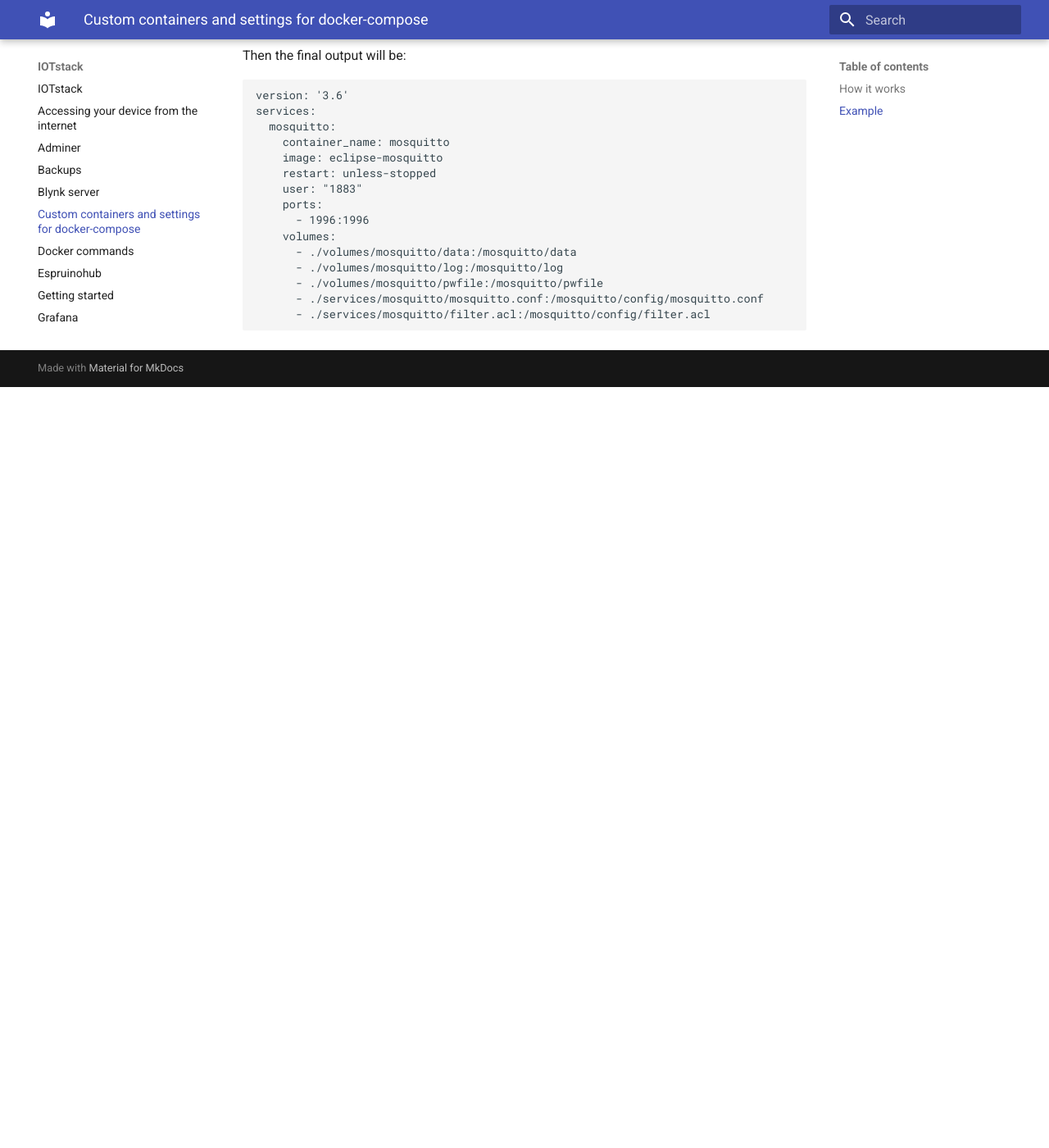
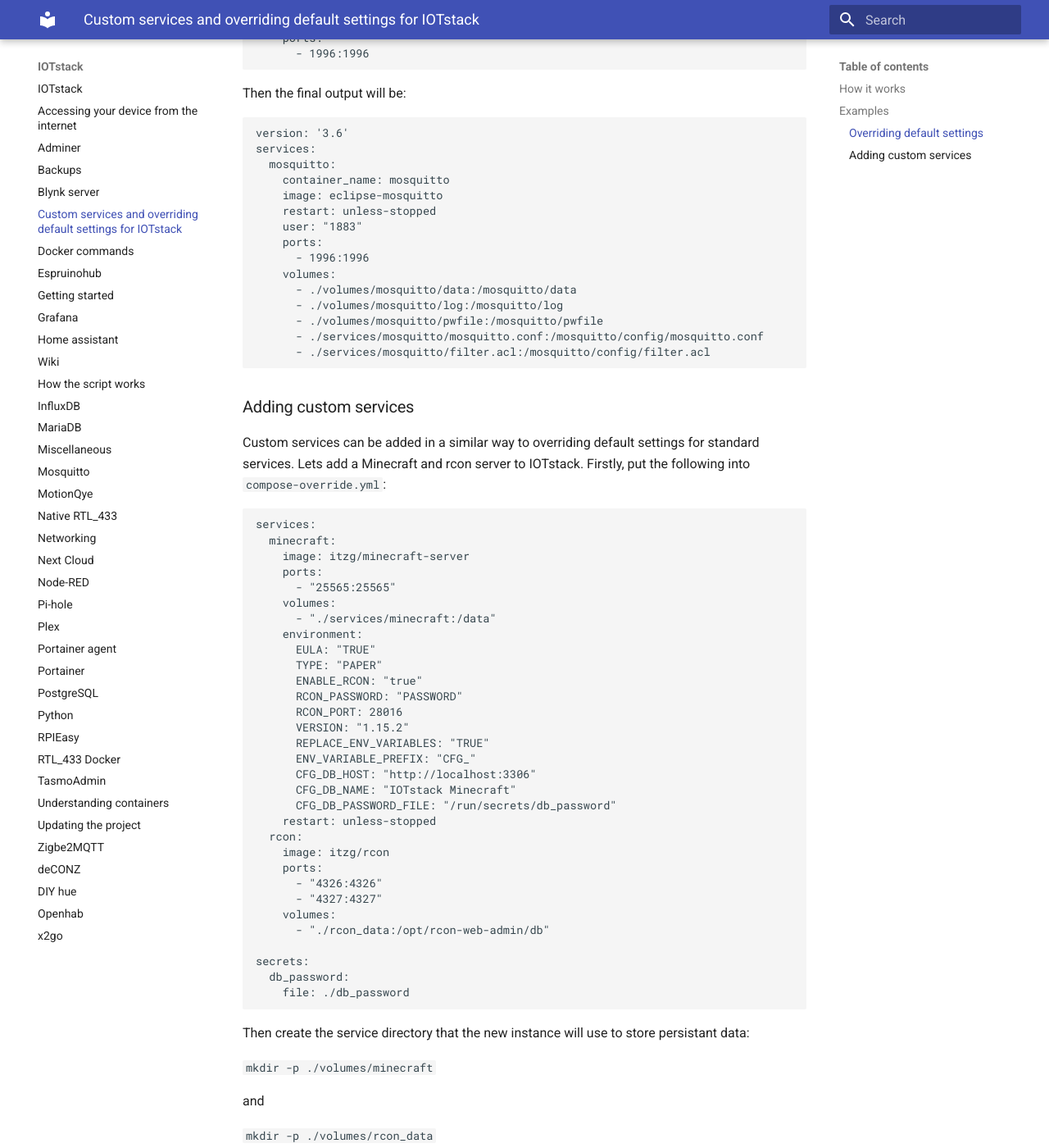
Before and after one commit to gcgarner/IOTstack, an MkDocs documentation site: the page built from docs/Custom.md, in a window 1280 px wide and 1400 px high, scrolled down 2001 px. Shown: the whole window at 82% size. Built offline with MkDocs 1.6.1 and Material for MkDocs 9.7.7, drawn with Linux system fonts in a browser that asks for light colours; before the commit the page ends 2473 px from its top, so only the background shows below that; some of the changed text lies outside the part shown.

Commit message:
Expanded upon custom services and settings

````diff
--- a/docs/Custom.md
+++ b/docs/Custom.md
@@ -1,4 +1,4 @@
-# Custom containers and settings for docker-compose
+# Custom services and overriding default settings for IOTstack
 You can specify modifcations to the `docker-compose.yml` file, including your own networks and custom containers/services.
 
 Create a file called `compose-override.yml` in the main directory, and place your modifications into it. These changes will be merged into the `docker-compose.yml` file next time you run the build script.
@@ -6,12 +6,14 @@
 ## How it works
 1. After the build process has been completed, a temporary docker compose file is created in the `tmp` directory.
 2. The script then checks if `compose-override.yml` exists:
-    1. If it exists, then continue to step `3`
-    2. If it does not exist, copy the temporary docker compose file to the main directory and rename to `docker-compose.yml`.
+    * If it exists, then continue to step `3`
+    * If it does not exist, copy the temporary docker compose file to the main directory and rename it to `docker-compose.yml`.
 3. Using the `yaml_merge.py` script, merge both the `compose-override.yml` and the temporary docker compose file together; Using the temporary file as the default values and interating through each level of the yaml structure, check to see if the `compose-override.yml` has a value set.
 4. Output the final file to the main directory, calling it `docker-compose.yml`.
 
-## Example
+## Examples
+
+### Overriding default settings
 For example, lets assume you put the following into the `compose-override.yml` file:
 ```
 services:
@@ -89,3 +91,103 @@
       - ./services/mosquitto/mosquitto.conf:/mosquitto/config/mosquitto.conf
       - ./services/mosquitto/filter.acl:/mosquitto/config/filter.acl
 ```
+
+### Adding custom services
+
+Custom services can be added in a similar way to overriding default settings for standard services. Lets add a Minecraft and rcon server to IOTstack.
+Firstly, put the following into `compose-override.yml`:
+```
+services:
+  minecraft:
+    image: itzg/minecraft-server
+    ports:
+      - "25565:25565"
+    volumes:
+      - "./services/minecraft:/data"
+    environment:
+      EULA: "TRUE"
+      TYPE: "PAPER"
+      ENABLE_RCON: "true"
+      RCON_PASSWORD: "PASSWORD"
+      RCON_PORT: 28016
+      VERSION: "1.15.2"
+      REPLACE_ENV_VARIABLES: "TRUE"
+      ENV_VARIABLE_PREFIX: "CFG_"
+      CFG_DB_HOST: "http://localhost:3306"
+      CFG_DB_NAME: "IOTstack Minecraft"
+      CFG_DB_PASSWORD_FILE: "/run/secrets/db_password"
+    restart: unless-stopped
+  rcon:
+    image: itzg/rcon
+    ports:
+      - "4326:4326"
+      - "4327:4327"
+    volumes:
+      - "./rcon_data:/opt/rcon-web-admin/db"
+
+secrets:
+  db_password:
+    file: ./db_password
+```
+
+Then create the service directory that the new instance will use to store persistant data:
+
+`mkdir -p ./volumes/minecraft`
+
+and
+
+`mkdir -p ./volumes/rcon_data`
+
+Obviously you will need to give correct folder names depending on the `volumes` you specify for your custom services. If your new service doesn't require persistant storage, then you can skip this step.
+
+Then simply run the `./menu.sh` command, and rebuild the stack with what ever services you had before.
+
+Using the Mosquitto example above, the final `docker-compose.yml` file will look like:
+
+```
+version: '3.6'
+services:
+  mosquitto:
+    container_name: mosquitto
+    image: eclipse-mosquitto
+    restart: unless-stopped
+    user: "1883"
+    ports:
+      - 1883:1883
+      - 9001:9001
+    volumes:
+      - ./volumes/mosquitto/data:/mosquitto/data
+      - ./volumes/mosquitto/log:/mosquitto/log
+      - ./volumes/mosquitto/pwfile:/mosquitto/pwfile
+      - ./services/mosquitto/mosquitto.conf:/mosquitto/config/mosquitto.conf
+      - ./services/mosquitto/filter.acl:/mosquitto/config/filter.acl
+  minecraft:
+    image: itzg/minecraft-server
+    ports:
+      - "25565:25565"
+    volumes:
+      - "./volumes/minecraft:/data"
+    environment:
+      EULA: "TRUE"
+      TYPE: "PAPER"
+      ENABLE_RCON: "true"
+      RCON_PASSWORD: "PASSWORD"
+      RCON_PORT: 28016
+      VERSION: "1.15.2"
+      REPLACE_ENV_VARIABLES: "TRUE"
+      ENV_VARIABLE_PREFIX: "CFG_"
+      CFG_DB_HOST: "http://localhost:3306"
+      CFG_DB_NAME: "IOTstack Minecraft"
+      CFG_DB_PASSWORD_FILE: "/run/secrets/db_password"
+    restart: unless-stopped
+  rcon:
+    image: itzg/rcon
+    ports:
+      - "4326:4326"
+      - "4327:4327"
+    volumes:
+      - "./volumes/rcon_data:/opt/rcon-web-admin/db"
+secrets:
+  db_password:
+    file: ./db_password
+```
````
